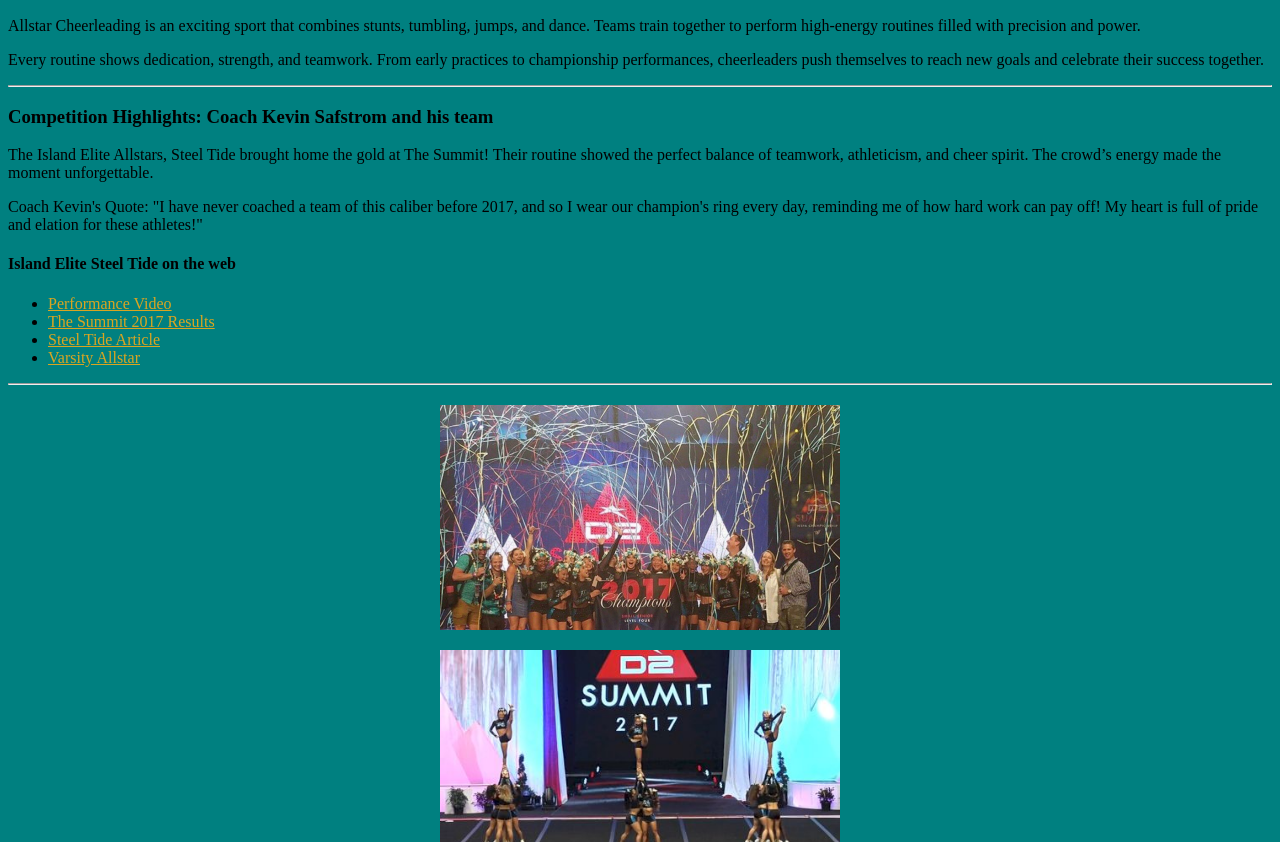
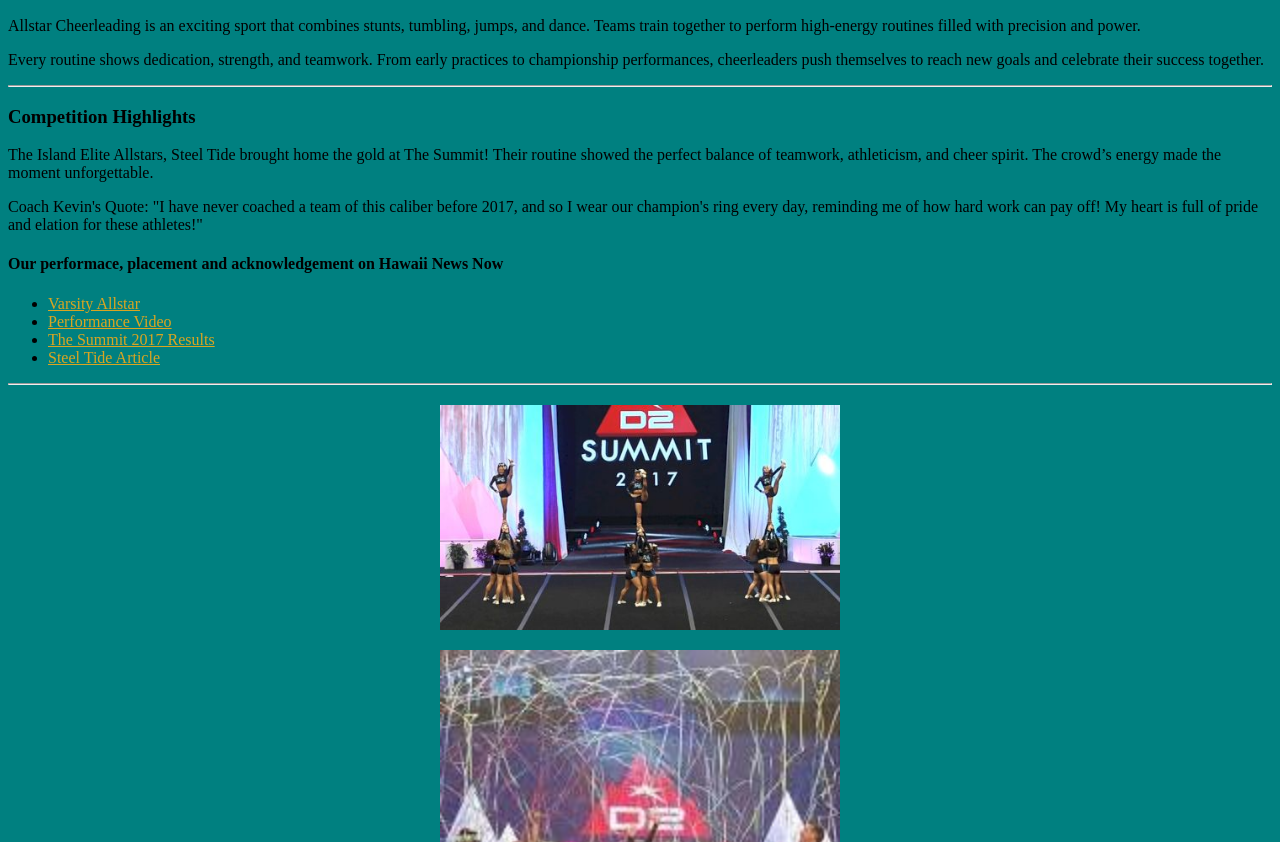
Before and after one commit to ksafstrom1/class_projects, a plain HTML site: page index.html in a window 1280 px wide. Shown: the part 110-952 px from the top of the page. Drawn offline with Linux system fonts and the light colour scheme.

```diff
--- a/intro_html/HTML Lab/index.html
+++ b/index.html
@@ -31,7 +31,7 @@ cheerleaders push themselves to reach new goals and celebrate their success toge
 
 <hr>
 
-<h3>Competition Highlights: Coach Kevin Safstrom and his team</h3>
+<h3>Competition Highlights</h3>
 
 <p>The Island Elite Allstars, Steel Tide brought home the gold at The Summit! Their routine showed the perfect balance
 of teamwork, athleticism, and cheer spirit. The crowd’s energy made the moment unforgettable.</p>
@@ -39,20 +39,19 @@ of teamwork, athleticism, and cheer spirit. The crowd’s energy made the moment
 <p>Coach Kevin's Quote: "I have never coached a team of this caliber before 2017, and so I wear our champion's ring every day,
 reminding me of how hard work can pay off! My heart is full of pride and elation for these athletes!"</p>
 
-<h4> Island Elite Steel Tide on the web  </h4>
+<h4>Our performace, placement and acknowledgement on Hawaii News Now</h4>
 
 <ul>
+    <li><a href="https://www.varsity.com/allstar/" target="_blank">Varsity Allstar</a></li>
     <li><a href="https://www.youtube.com/watch?v=bb2S4emvOU0" target="_blank">Performance Video</a></li>
     <li><a href="https://cheertheory.com/d2-summit-2017-results/#Level4" target="_blank">The Summit 2017 Results</a></li>
     <li><a href="https://tv.varsity.com/articles/5065309-island-elite-steel-tide-rides-the-wave-to-the-top-at-the-d2-summit" target="_blank">Steel Tide Article</a></li>
-    <li><a href="https://www.varsity.com/allstar/" target="_blank">Varsity Allstar</a></li>
-
 </ul>
 
 <hr>
 
-<img src="steeltidesummitgold2017.jpg" alt="Steel Tide 2017 Champions">
-<img src="SteelTideSummit17.jpeg" alt="Heel Stretches on the Summit Stage">
+<img src="SteelTideonstage.jpg" alt="Heel Stretches on the Summit Stage">
+<img src="Beingcrownedaschampion.jpg" alt="Steel Tide 2017 Champions">
 
 <p>&copy; 2025 Allstar Cheerleading</p>
 
```
Also changed, not shown: Beingcrownedaschampion.jpg (added), SteelTideonstage.jpg (renamed from intro_html/HTML Lab/SteelTideSummit17.jpeg), intro_html/HTML Lab/steeltidesummitgold2017.jpg (deleted).
